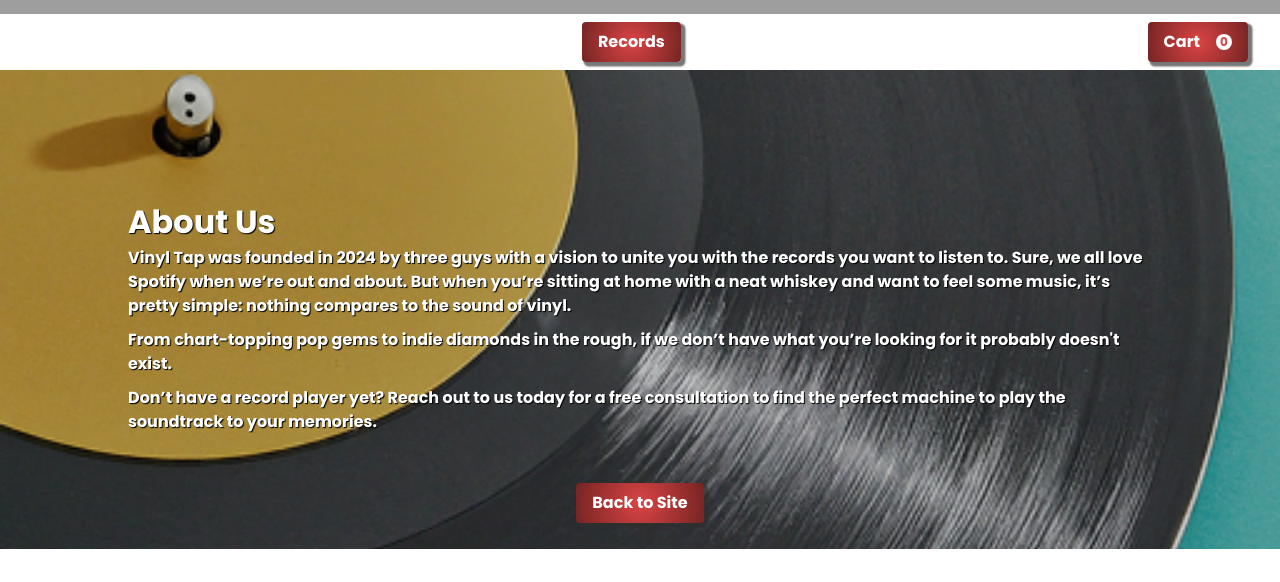
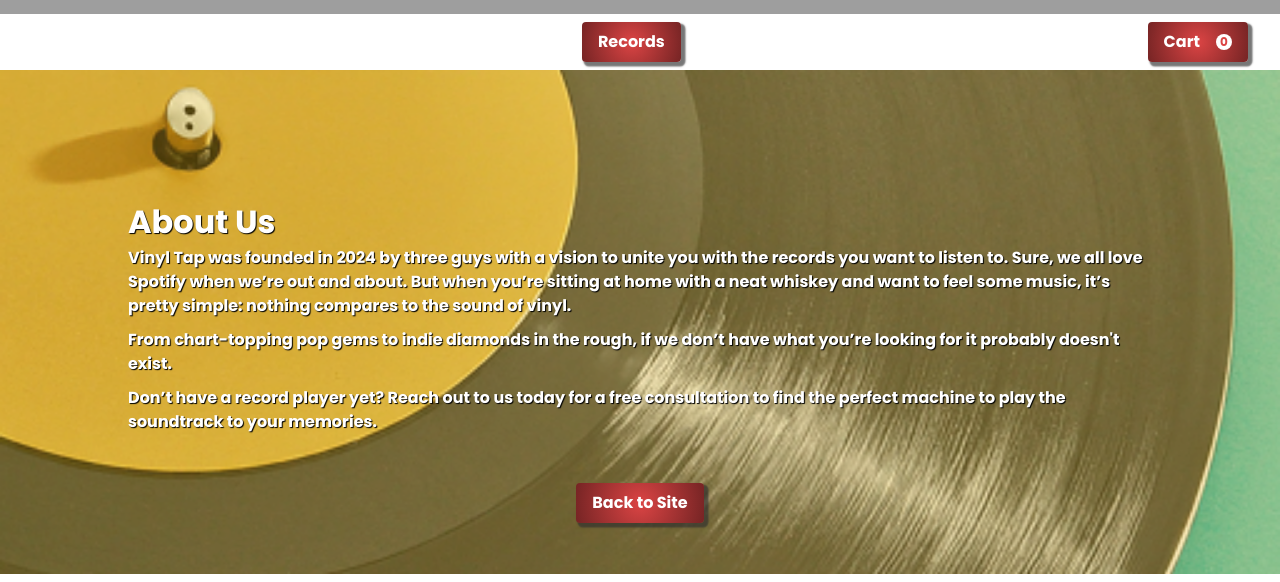
Before and after one commit to kyhol/BKB-S2-FinalSprint, a React (Create React App) app in the folder front-end/: page /about in a window 1280 px wide. Shown: the part 370-952 px from the top of the page. Built offline with nearby package versions, Linux system fonts and the light colour scheme; data requests are answered from the project's data file; grey boxes are pictures that could not be loaded.

Commit message:
Slightly modified About.css, revised buttons to use the existing Button.jsx component.

```diff
--- a/front-end/src/Components/About/About.css
+++ b/front-end/src/Components/About/About.css
@@ -22,7 +22,7 @@
     left: 0;
     width: 100%;
     height: 100%;
-    background-color: rgba(0, 0, 0, 0.2);
+    background-color: rgba(241, 191, 27, 0.3);
     z-index: 1;
 }
 
@@ -42,6 +42,6 @@ button {
     margin-bottom: 1%;
 }
 
-.about button {
-    margin-bottom: 20%;
+.backToSite {
+    margin-bottom: 4%;
 }
--- a/front-end/src/Components/About/About.jsx
+++ b/front-end/src/Components/About/About.jsx
@@ -1,7 +1,7 @@
 import React from "react";
 import { useNavigate } from "react-router-dom";
 import "./About.css";
-import "../Button/Button.css";
+import Button from "../Button/Button";
 
 const About = () => {
   const navigate = useNavigate();
@@ -19,9 +19,7 @@ const About = () => {
         <p>Don’t have a record player yet? Reach out to us today for a free consultation to find the perfect machine to play the soundtrack to your memories.</p>
       </div>
       <div className="backToSite">
-        <button className="custom-button nav radial-button" onClick={handleBackToSiteClick}>
-          Back to Site
-        </button>
+        <Button text="Back to Site" onClick={handleBackToSiteClick}/>
       </div>
     </div>
   );
--- a/front-end/src/Components/Footer/Footer.jsx
+++ b/front-end/src/Components/Footer/Footer.jsx
@@ -1,7 +1,7 @@
 import React from "react";
-import { useNavigate } from "react-router-dom";  // Import useNavigate hook
+import { useNavigate } from "react-router-dom";
 import "./Footer.css";
-import "../Button/Button.css";
+import Button from "../Button/Button";
 import LinkedInLogo from "../../Assets/Footer/Group 1000005950.svg";
 import GitHubLogo from "../../Assets/Footer/Group 1000005949.svg";
 import Logo from "../../Assets/Footer/logo.svg";
@@ -31,9 +31,7 @@ const Version7Dark = ({ className = "", ...props }) => {
           <div className="vinyl-tap">Vinyl Tap</div>
           <div className="a-record-company">A Record Company</div>
           <div className="space">
-            <button className="custom-button nav radial-button" onClick={handleAboutClick}>
-              About Us
-            </button>
+          <Button text="About Us" onClick={handleAboutClick}/>
           </div>
         </div>
         <div className="links-column">
```
Also changed, not shown: 1 other file (tests, documents, lock files or other folders).
